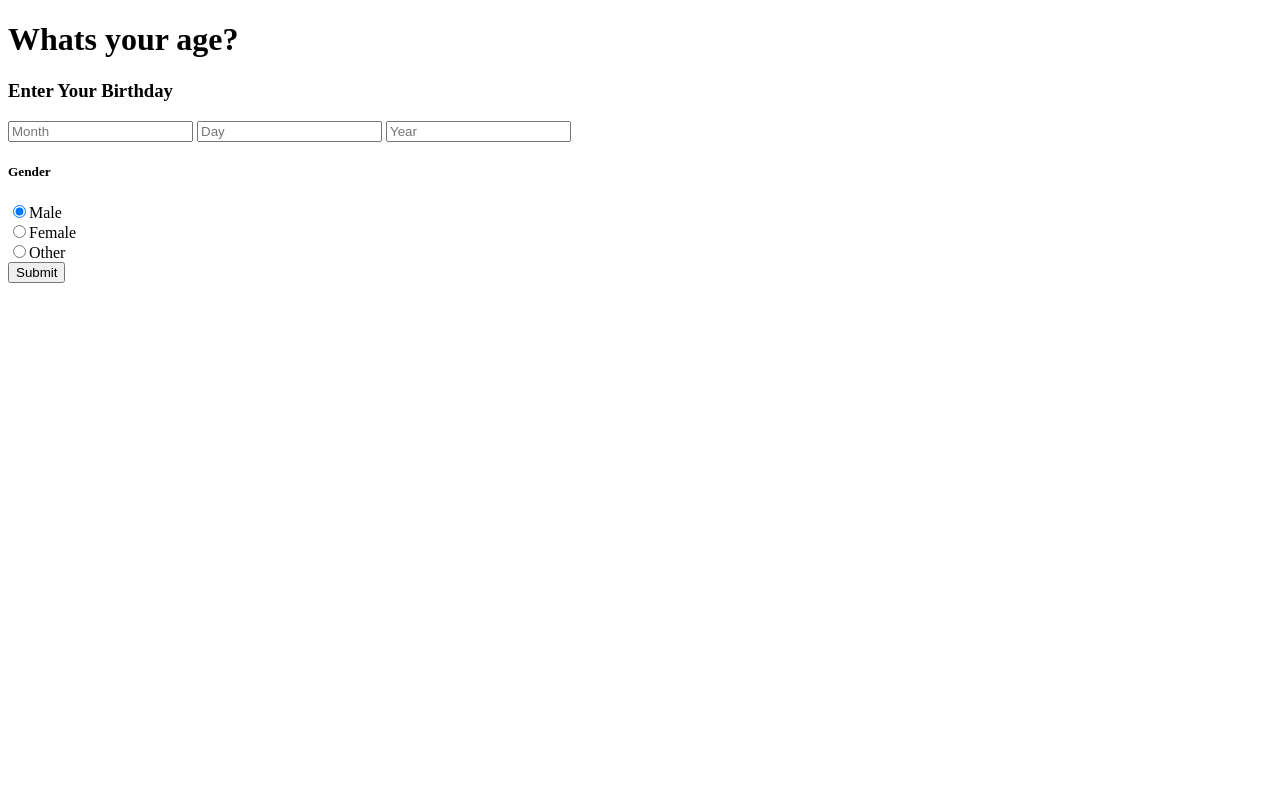
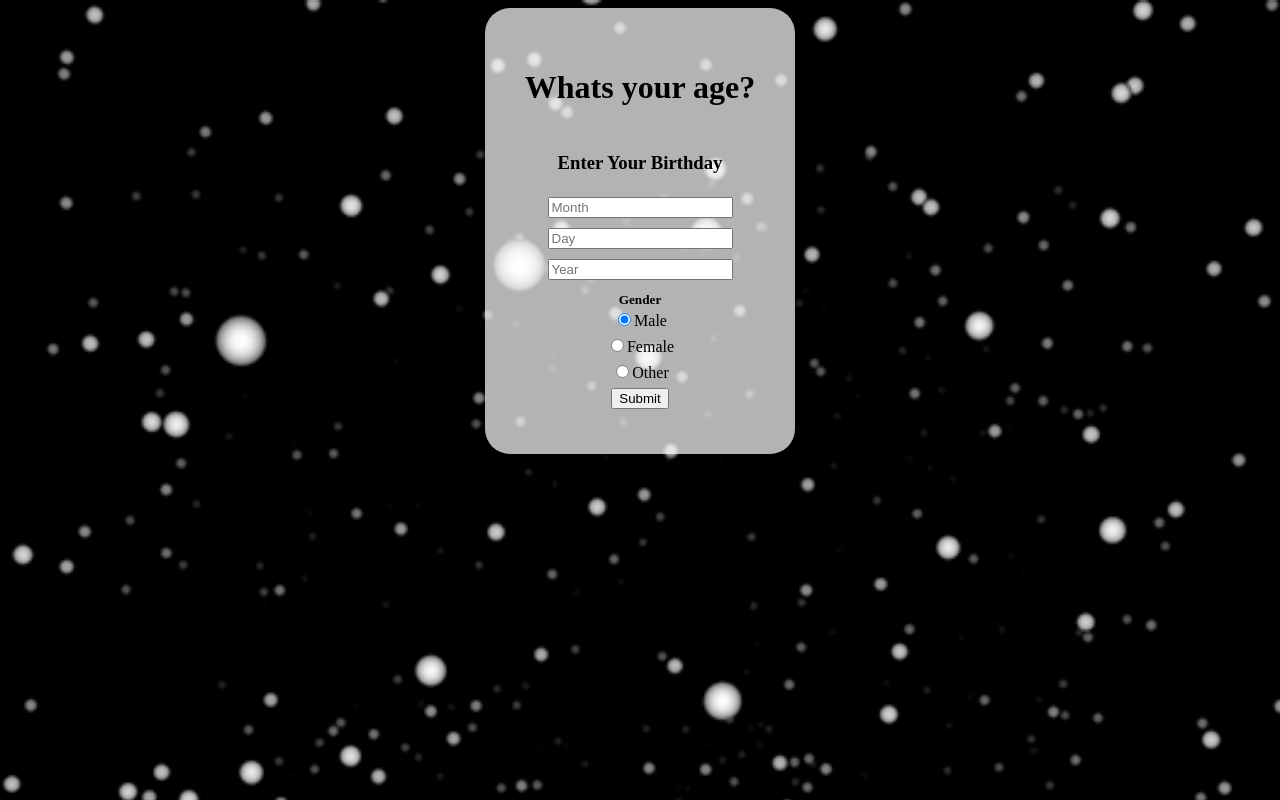
Before and after one commit to Lilkgb/javawk1, a website built with webpack: page src/index.html in a window 1280 px wide. Built offline with nearby package versions, Linux system fonts and the light colour scheme.

Commit message:
add styling to the dom

```diff
--- a/src/index.html
+++ b/src/index.html
@@ -5,6 +5,7 @@
     <title>AGE</title>
   </head>
   <body>
+    <div class="all">
       <h1>Whats your age?</h1>
       <h3>Enter Your Birthday</h3>
       <form class="form" action="index.html" method="post">
@@ -12,11 +13,18 @@
         <input type="number" id="day" name="day" placeholder="Day" required>
         <input type="number" id="year" name="year" placeholder="Year" required>
         <h5>Gender</h5>
-      <input type="radio" name="gender" value="male" checked>Male <br>
-      <input type="radio" name="gender" value="female">Female <br>
+        <div class="male">
+          <input type="radio" name="gender" value="male" checked>Male
+        </div>
+        <div class="female">
+          <input type="radio" name="gender" value="female">Female
+        </div>
+        <div class="other">
           <input type="radio" name="gender" value="other">Other <br>
+        </div>
         <button type="submit" name="button">Submit</button>
       </form>
       <div class="info"></div>
+    </div>
   </body>
 </html>
--- a/src/input.scss
+++ b/src/input.scss
@@ -0,0 +1,46 @@
+body {
+  background-image: url(img/source.gif);
+  background-size: cover;
+  display: grid;
+}
+
+.all {
+  justify-self: center;
+  background-color: rgba(255, 255, 255, 0.7);
+  display: grid;
+  grid-gap: 5px;
+  padding: 40px;
+  border-radius: 25px;
+  .form {
+    display: grid;
+  }
+  h1 {
+    justify-self: center;
+  }
+  h3 {
+    justify-self: center;
+  }
+  h5 {
+    margin: 2px;
+    justify-self: center;
+  }
+  .male {
+    justify-self: center;
+  }
+  .female {
+    justify-self: center;
+  }
+  .other {
+    justify-self: center;
+  }
+  input {
+    justify-self: center;
+    margin-bottom: 10px;
+  }
+  button {
+    justify-self: center;
+    &:hover {
+      cursor: pointer;
+    }
+  }
+}
```
Also changed, not shown: src/img/source.gif (added). Lines whose indentation alone changed are shown as unchanged.
